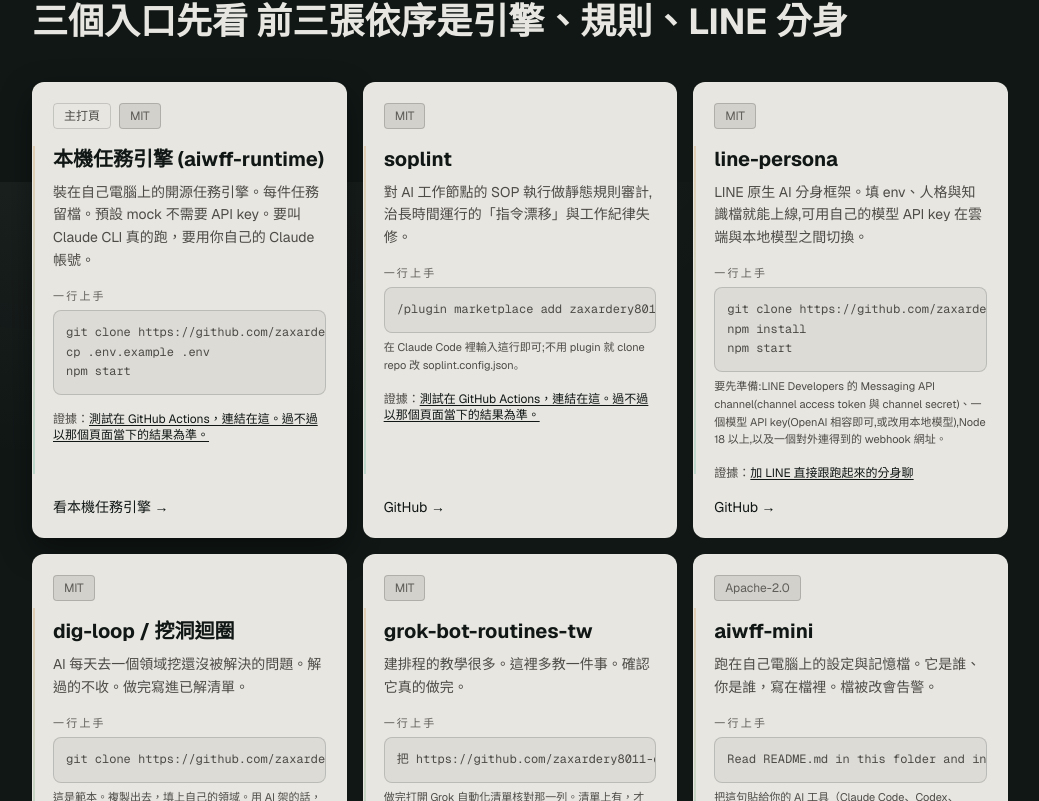
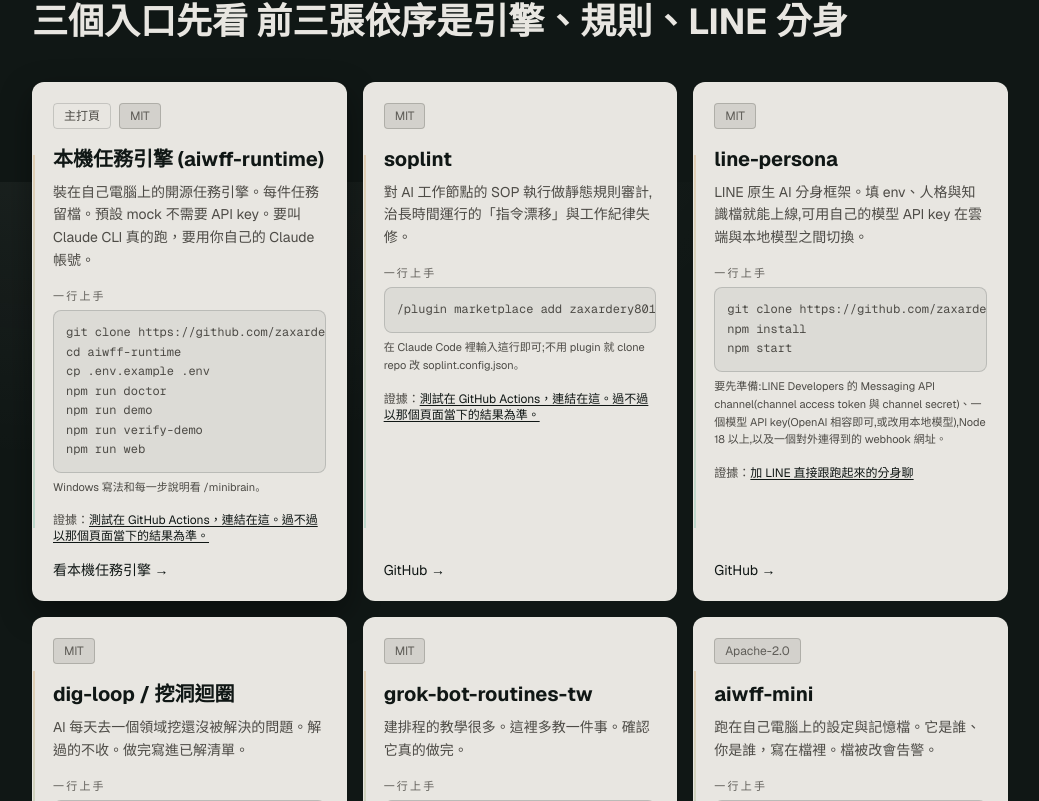
Before and after one commit to zaxardery8011-design/zax-site, a Next.js app: page /open-source in a window 1280 px wide. Shown: the part 618-1419 px from the top of the page, without its empty margins (120-1159 px from the left). Built offline with nearby package versions, Linux system fonts and the light colour scheme; no server answers.

Commit message:
fix(site): 回歸 #5 路線撞號、#23 aiwff-runtime 上手命令對齊 /minibrain、費用欄補 LINE 官方帳號費與主機費由客人自付 (#8)
A 裁示 a2b-20261012_010148-f9ed4bcf（隊長 tle_039423）

Co-authored-by: lonelybo <lonelybo@local>

```diff
--- a/app/components/ServicePackages.tsx
+++ b/app/components/ServicePackages.tsx
@@ -126,7 +126,7 @@
       </p>
 
       <p className="mt-5 text-xs text-[color:var(--fg-2)] leading-relaxed">
-        驗收後 7 天內的小改另寫在報價裡。LLM/API 費用由客戶自己的帳號負擔,不含在報價內；簽約與發票主體目前為臻安鑫實業社。
+        驗收後 7 天內的小改另寫在報價裡。LLM/API 費用由客戶自己的帳號負擔,不含在報價內；LINE 官方帳號費、主機費由客人自付；簽約與發票主體目前為臻安鑫實業社。
       </p>
     </section>
   );
--- a/content/en/open-source.ts
+++ b/content/en/open-source.ts
@@ -33,7 +33,7 @@
       pitch:
         "An open source task engine that runs on your own machine. Each task leaves a file. Default mock mode does not need an API key. To make Claude CLI actually run, you use your own Claude account.",
       start:
-        "git clone https://github.com/zaxardery8011-design/aiwff-runtime\ncp .env.example .env\nnpm start",
+        "git clone https://github.com/zaxardery8011-design/aiwff-runtime\ncd aiwff-runtime\ncp .env.example .env\nnpm run doctor\nnpm run demo\nnpm run verify-demo\nnpm run web",
       startNote: "",
       evidence: {
         label: "Tests are on GitHub Actions. The link is here. Pass or fail is whatever that page shows now.",
--- a/content/zh-Hant/home.ts
+++ b/content/zh-Hant/home.ts
@@ -36,6 +36,8 @@
       ],
       monthly: [
         "LLM/API 費用：由你自己的帳號負擔，不含在報價內。",
+        // 隊長 10-12 答「客人自付」（tle_039423，A 裁示 a2b-20261012_010148-f9ed4bcf）；只補這句，不加金額或方案名。
+        "LINE 官方帳號費、主機費由客人自付。",
       ],
       // 「不含代管」放小註不放右欄，免得被讀成另有月費代管（A 裁示 a2b-20260924_092744-57cebdb4）。
       note: "LINE 分身架設不含後續代管維運。三個方案各自含什麼、不含什麼，看服務方案頁。",
@@ -48,14 +50,15 @@
       "丟一件事給它,背景跑完,結果推回來,瀏覽器看進度。待辦、進度和結果是你電腦上的檔。你可以打開、備份、搬走。開源、MIT。預設 mock 不需要 API key。要叫 Claude CLI 真的跑，要用你自己的 Claude 帳號。",
     cards: [
       {
-        eyebrow: "路線 A · 我想自己裝",
+        // 不用 A/B 編號：/minibrain 的「路線 A／B」是兩種裝法，首頁再編號會撞名（回歸 #5，A 裁示 a2b-20261012_010148-f9ed4bcf）。
+        eyebrow: "自己裝 · 到 /minibrain 選裝法",
         title: "DIY：clone 下來自己跑",
         body: "會開終端機、會複製貼上就夠。預設 mock 不需要 API key。要叫 Claude CLI 真的跑，要用你自己的 Claude 帳號。一段 prompt 交給你的 AI coding agent 自動裝好。",
         cta: "看一鍵安裝 →",
         href: "/minibrain",
       },
       {
-        eyebrow: "路線 B · 我想先看實際怎麼跑",
+        eyebrow: "先看 · 我想先看實際怎麼跑",
         title: "AIWFF 研發廠區（A 機）導覽",
         body: "看一件任務怎麼被派出去、留下結果 再回頭查證 這是隊長自己用的研發廠區 公開的本機任務引擎是一個起步入口 不是整台 A 機的打包複製",
         cta: "看 ZAX 台灣隊完整導覽 →",
--- a/content/zh-Hant/open-source.ts
+++ b/content/zh-Hant/open-source.ts
@@ -30,8 +30,9 @@
       pitch:
         "裝在自己電腦上的開源任務引擎。每件任務留檔。預設 mock 不需要 API key。要叫 Claude CLI 真的跑，要用你自己的 Claude 帳號。",
       start:
-        "git clone https://github.com/zaxardery8011-design/aiwff-runtime\ncp .env.example .env\nnpm start",
-      startNote: "",
+        // 跟 /minibrain 路線 B 同一套（官方 docs/zh-TW/install.md），不再寫 npm start（回歸 #23）。
+        "git clone https://github.com/zaxardery8011-design/aiwff-runtime\ncd aiwff-runtime\ncp .env.example .env\nnpm run doctor\nnpm run demo\nnpm run verify-demo\nnpm run web",
+      startNote: "Windows 寫法和每一步說明看 /minibrain。",
       evidence: {
         label: "測試在 GitHub Actions，連結在這。過不過以那個頁面當下的結果為準。",
         href: "https://github.com/zaxardery8011-design/aiwff-runtime/actions",
```
